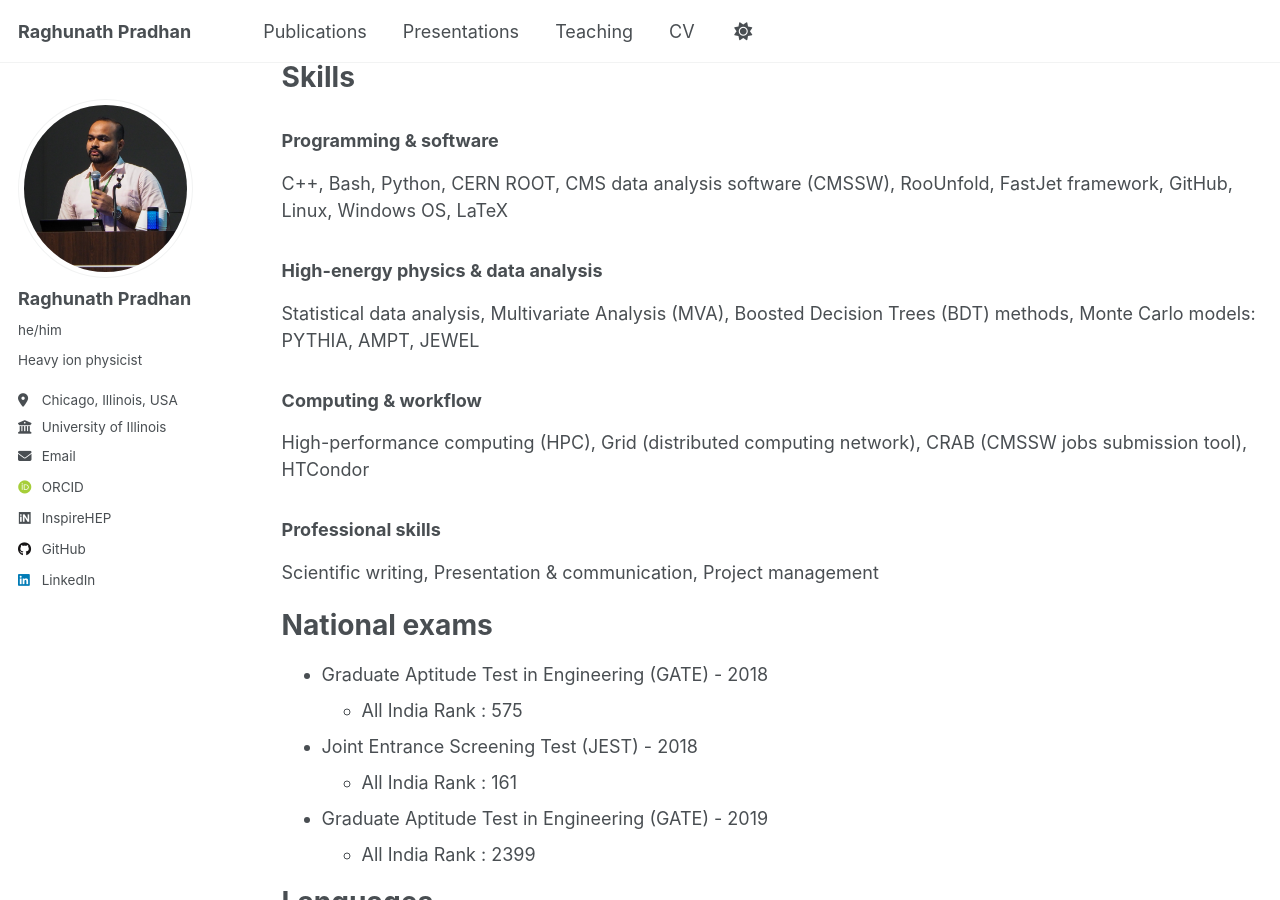
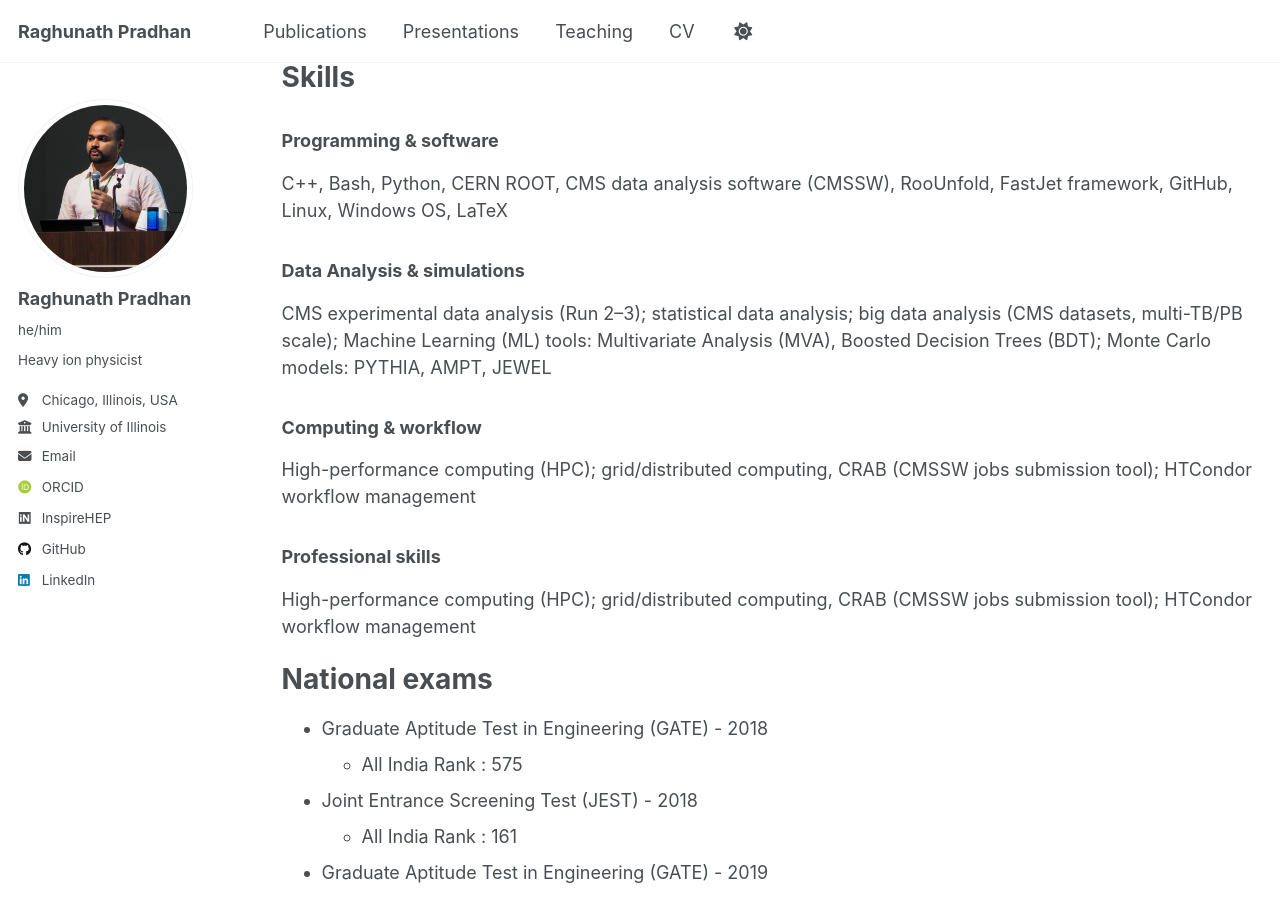
Before and after one commit to RAGHUMATAPITA/RAGHUMATAPITA.github.io, a Jekyll site: the page built from _pages/cv.md, in a window 1280 px wide and 900 px high, scrolled down 3110 px. Built offline with Jekyll 4.4.1, drawn with Linux system fonts in a browser that asks for light colours; some web fonts are replaced; a script that is not in the unit is left out.

Commit message:
cv updated

```diff
--- a/_pages/cv.md
+++ b/_pages/cv.md
@@ -98,18 +98,17 @@ Awards and fellowships
 
 Skills
 ======
-
 ### Programming & software
 C++, Bash, Python, CERN ROOT, CMS data analysis software (CMSSW), RooUnfold, FastJet framework, GitHub, Linux, Windows OS, LaTeX
 
-### High-energy physics & data analysis
-Statistical data analysis, Multivariate Analysis (MVA), Boosted Decision Trees (BDT) methods, Monte Carlo models: PYTHIA, AMPT, JEWEL
+### Data Analysis & simulations
+CMS experimental data analysis (Run 2–3); statistical data analysis; big data analysis (CMS datasets, multi-TB/PB scale); Machine Learning (ML) tools: Multivariate Analysis (MVA), Boosted Decision Trees (BDT); Monte Carlo models: PYTHIA, AMPT, JEWEL
 
 ### Computing & workflow
-High-performance computing (HPC), Grid (distributed computing network), CRAB (CMSSW jobs submission tool), HTCondor
+High-performance computing (HPC); grid/distributed computing, CRAB (CMSSW jobs submission tool); HTCondor workflow management
 
 ### Professional skills
-Scientific writing, Presentation & communication, Project management
+High-performance computing (HPC); grid/distributed computing, CRAB (CMSSW jobs submission tool); HTCondor workflow management
 
 National exams
 ======
```
